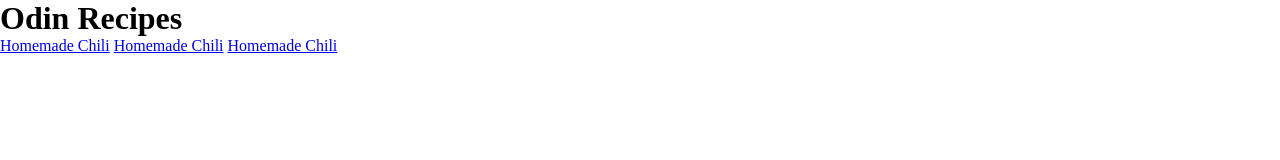
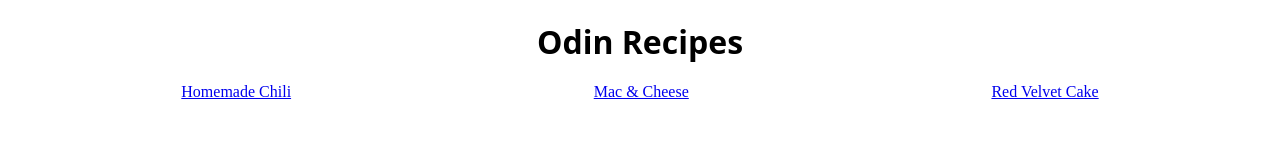
Before and after one commit to GogglesTv/odin-recipes-revised, a plain HTML site: page index.html in a window 1280 px wide. Drawn offline with Linux system fonts and the light colour scheme.

Commit message:
Styled header with some display flex

```diff
--- a/index.html
+++ b/index.html
@@ -7,10 +7,16 @@
     <link rel="stylesheet" href="styles/styles.css" />
   </head>
   <body>
-    <h1>Odin Recipes</h1>
+    <header>
+      <h1>Odin Recipes</h1>
+    </header>
 
-    <a href="./recipes/chili.html">Homemade Chili</a>
-    <a href="./recipes/macaroni-and-cheeese.html">Homemade Chili</a>
-    <a href="./recipes/red-velve-cake.html">Homemade Chili</a>
+    <section>
+      <div><a href="./recipes/chili.html">Homemade Chili</a></div>
+      <div>
+        <a href="./recipes/macaroni-and-cheeese.html">Mac & Cheese</a>
+      </div>
+      <div><a href="./recipes/red-velve-cake.html">Red Velvet Cake</a></div>
+    </section>
   </body>
 </html>
--- a/styles/styles.css
+++ b/styles/styles.css
@@ -2,3 +2,17 @@
   box-sizing: border-box;
   margin: 0;
 }
+
+header {
+  display: flex;
+  justify-content: center;
+  padding: 20px;
+  font-family: system-ui, -apple-system, BlinkMacSystemFont, "Segoe UI", Roboto,
+    Oxygen, Ubuntu, Cantarell, "Open Sans", "Helvetica Neue", sans-serif;
+}
+
+section {
+  display: flex;
+  justify-content: space-around;
+  margin: 0px 30px;
+}
```
